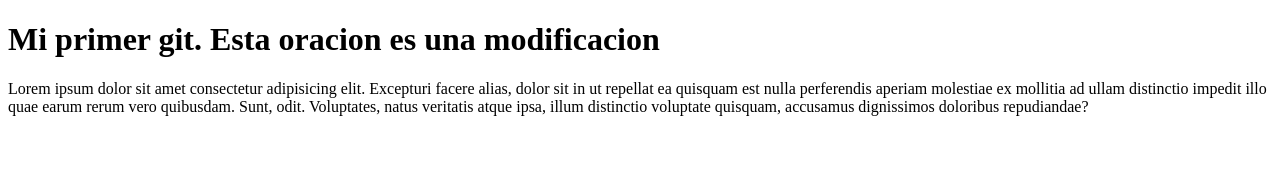
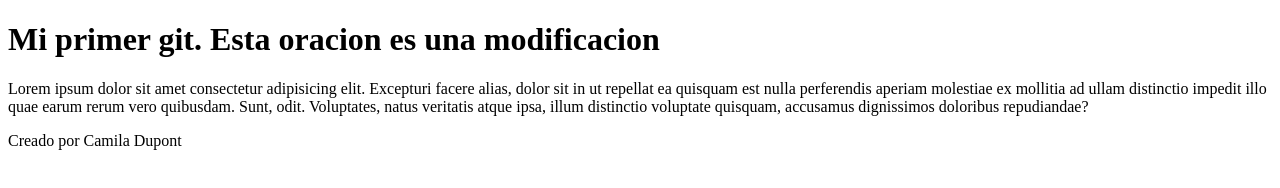
Before and after one commit to camiladupont18/entrega-final, a plain HTML site: page index.html in a window 1280 px wide. Drawn offline with Linux system fonts and the light colour scheme.

Commit message:
cree un footer

```diff
--- a/index.html
+++ b/index.html
@@ -18,5 +18,6 @@
         doloribus repudiandae?
       </p>
     </main>
+    <footer>Creado por Camila Dupont</footer>
   </body>
 </html>
```
